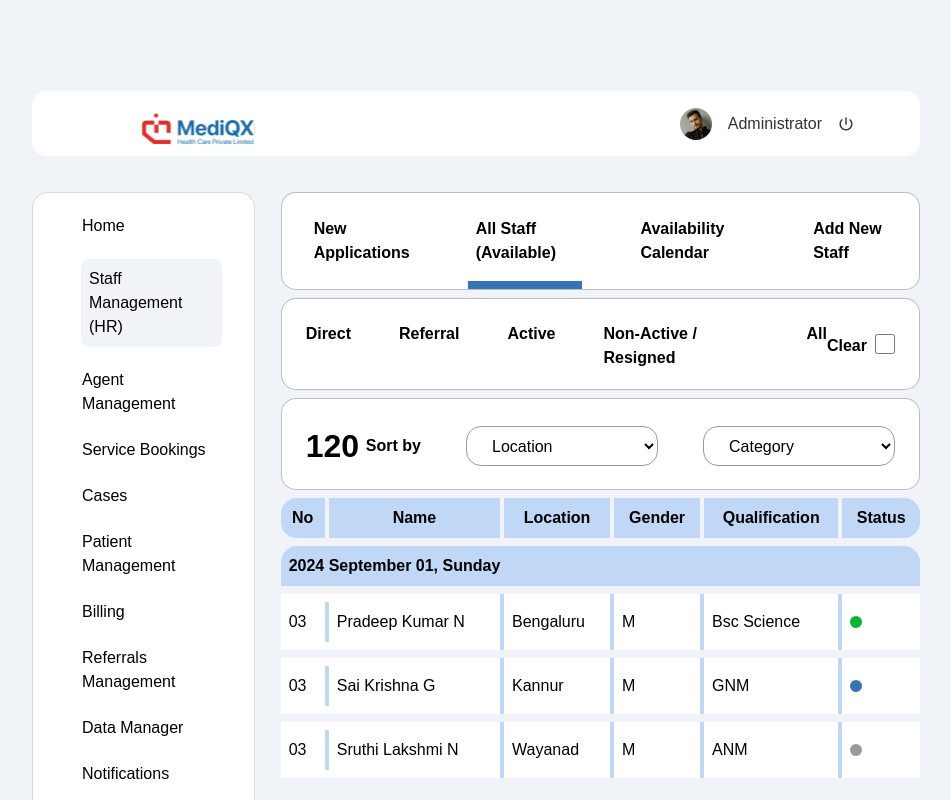
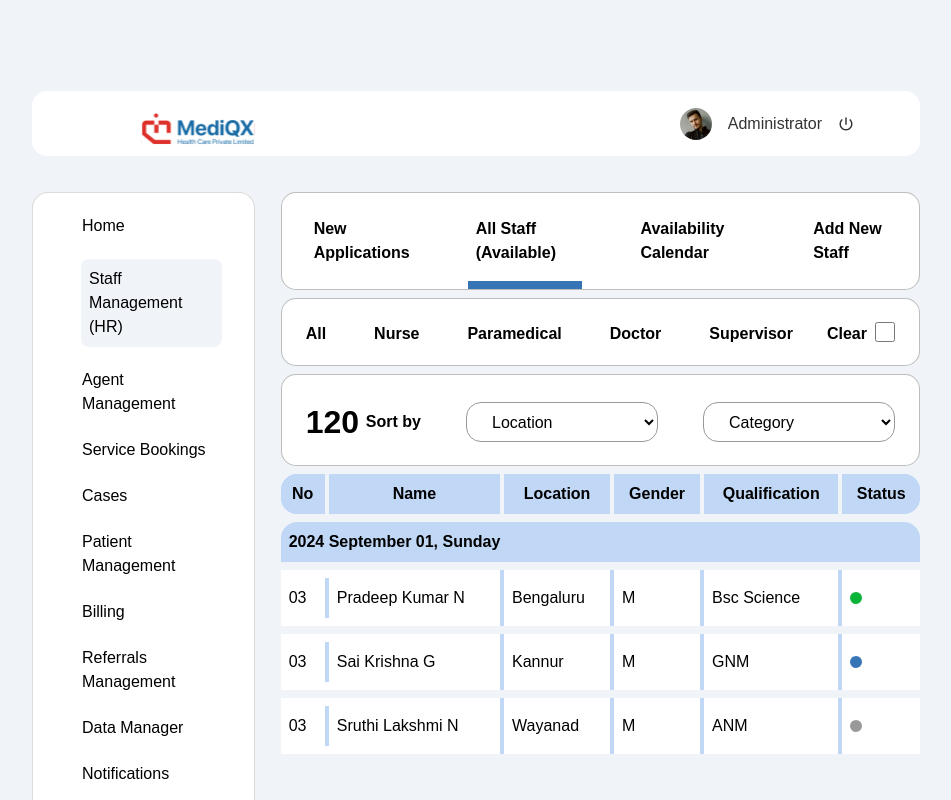
Before and after one commit to MCABEE/mediqx-admin-web, a Next.js app: page /controlpanel/staffManagement/allStaff in a window 1280 px wide. Shown: the top 800 px of the page, without its empty margins (164-1115 px from the left). Built offline with nearby package versions, Linux system fonts and the light colour scheme.

Commit message:
update staff management filter UI for improved usability and design

```diff
--- a/src/app/controlpanel/staffManagement/addNewStaff/page.js
+++ b/src/app/controlpanel/staffManagement/addNewStaff/page.js
@@ -7,7 +7,13 @@ function page() {
         <Navlink/>
 
         <div className="w-full bg-white border border-[#888888] text-base text-black font-semibold flex gap-[50px] px-6 pt-6 pb-4 rounded-[15px] mt-4">
-        <span>Add New Staff</span>
+        <div className="flex text-black font-semibold gap-[48px]">
+
+          <p>Nurse</p>
+          <p>Paramedical</p>
+          <p>Doctor</p>
+          <p>Supervisor</p>
+        </div>
 
         {/* <span className="h-full box-border flex justify-center items-center text-base text-black cursor-pointer px-2 pb-4">
           Referral
--- a/src/app/controlpanel/staffManagement/allStaff/page.js
+++ b/src/app/controlpanel/staffManagement/allStaff/page.js
@@ -8,12 +8,12 @@ const page = () => {
       <Navlink />
       <div className="w-full bg-white border border-[#8888888c] text-base text-black font-semibold flex justify-between  px-6  rounded-[15px] mt-2  ">
         <div className="flex text-black font-semibold gap-[48px] pt-[23px] pb-[19px]">
-          <p>Direct</p>
-          <p>Referral</p>
-          <p>Active</p>
-          <p>Non-Active / Resigned</p>
+          <p>All</p>
+          <p>Nurse</p>
+          <p>Paramedical</p>
+          <p>Doctor</p>
 
-          <p>All</p>
+          <p>Supervisor</p>
         </div>
         <div className="flex gap-2 justify-center items-center">
           <p className=" text-black font-semibold pt-[23px] pb-[19px]">Clear</p>
@@ -31,7 +31,6 @@ const page = () => {
           >
             <option value="volvo">Location</option>
             <option value="saab">Location</option>
-
           </select>
           <select
             name="cars"
@@ -40,7 +39,6 @@ const page = () => {
           >
             <option value="volvo">Category</option>
             <option value="saab">Category</option>
-
           </select>
         </div>
       </div>
--- a/src/app/controlpanel/staffManagement/page.js
+++ b/src/app/controlpanel/staffManagement/page.js
@@ -8,18 +8,19 @@ function page() {
       <Navlink />
       <div className="w-full bg-white border border-[#8888888c] text-base text-black font-semibold flex justify-between  px-6  rounded-[15px] mt-2  ">
         <div className="flex text-black font-semibold gap-[48px] pt-[23px] pb-[19px]">
-        <p >Direct</p>
-        <p>Referral</p>
-        <p>All</p>
+          <p>All</p>
+          <p>Nurse</p>
+          <p>Paramedical</p>
+          <p>Doctor</p>
+          <p>Supervisor</p>
         </div>
         <div className="flex gap-2 justify-center items-center">
-        <p className=" text-black font-semibold pt-[23px] pb-[19px]">Clear</p>
-        <input type="checkbox" className="size-[20px] "/>
+          <p className=" text-black font-semibold pt-[23px] pb-[19px]">Clear</p>
+          <input type="checkbox" className="size-[20px] " />
         </div>
-
       </div>
       <div className="w-full bg-white border border-[#8888888c] rounded-[15px] mt-2 pt-[23px] pb-[19px]  px-6 text-black font-semibold text-[32px]">
-<p>14</p>
+        <p>14</p>
       </div>
 
       <table className="w-full border-spacing-y-2 border-separate text-black">
@@ -65,9 +66,7 @@ function page() {
           <tr className="bg-white">
             <td className="p-2">03</td>
             <Link href={"/controlpanel/staffManagement/staffDetails"}>
-              <td className="border-l-4 border-[#C0D8F6] p-2">
-              Sai Krishna G
-              </td>
+              <td className="border-l-4 border-[#C0D8F6] p-2">Sai Krishna G</td>
             </Link>
             <td className="border-l-4 border-[#C0D8F6] p-2">Kannur</td>
             <td className="border-l-4 border-[#C0D8F6] p-2">M</td>
@@ -77,7 +76,7 @@ function page() {
             <td className="p-2">03</td>
             <Link href={"/controlpanel/staffManagement/staffDetails"}>
               <td className="border-l-4 border-[#C0D8F6] p-2">
-              Sruthi Lakshmi N
+                Sruthi Lakshmi N
               </td>
             </Link>
             <td className="border-l-4 border-[#C0D8F6] p-2">Wayanad</td>
```
